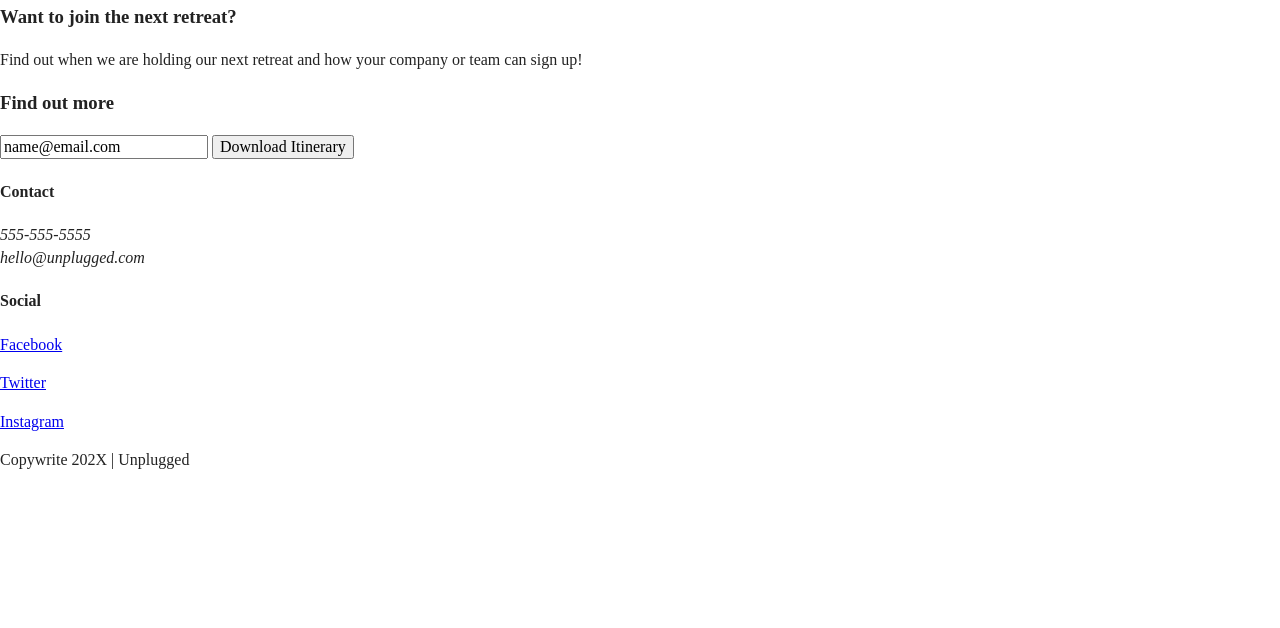
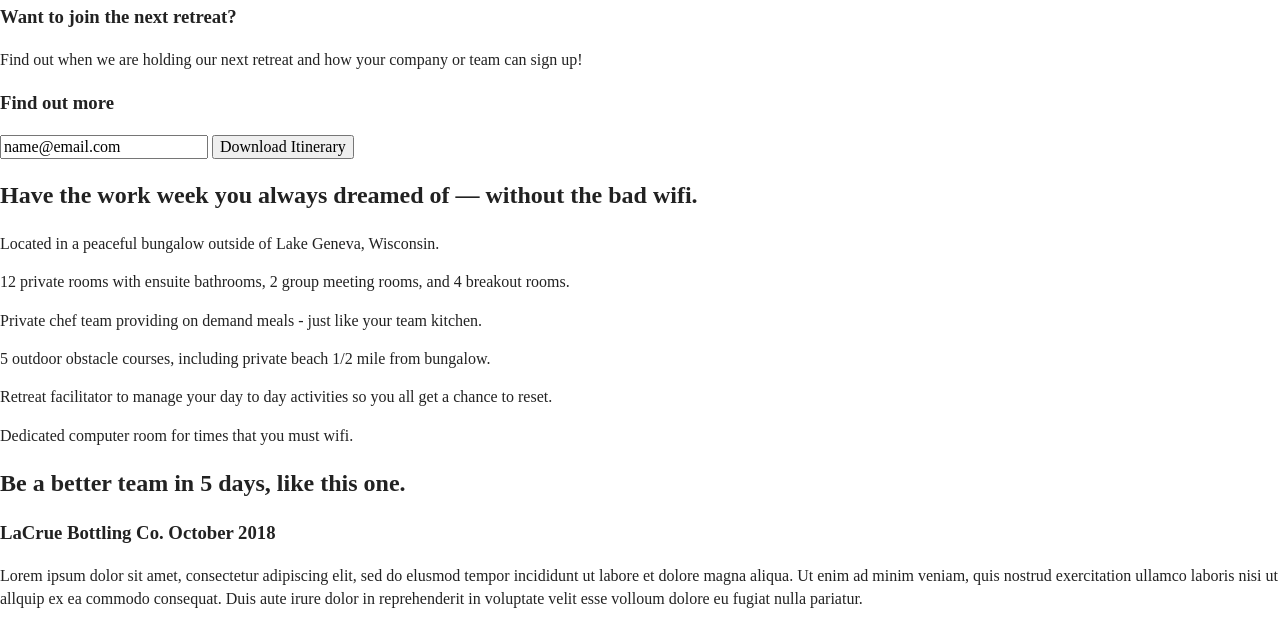
Before and after one commit to Abigail-S-O/unplugged-site, a plain HTML site: page index.html in a window 1280 px wide. Shown: the part 168-796 px from the top of the page. Drawn offline with Linux system fonts and the light colour scheme; files that its build step writes are made by us from their sources; files whose address does not match are found by name.

Commit message:
Updated html added reviews and features

```diff
--- a/index.html
+++ b/index.html
@@ -58,6 +58,58 @@
         </div>
       </div>
     </aside>
+
+    <section class="features">
+      <div class="content-wrapper">
+        <h2>Have the work week you always dreamed of — without the bad wifi.</h2>
+        <div class="features-items">
+          <article>
+            <p class="fontawesome-icon"></p>
+            <p class="features-item-description">Located in a peaceful bungalow outside of Lake Geneva, Wisconsin.</p>
+          </article>
+          <article>
+            <p class="fontawesome-icon"></p>
+            <p class="features-item-description">12 private rooms with ensuite bathrooms, 2 group meeting rooms, and 4
+              breakout rooms.</p>
+          </article>
+          <article>
+            <p class="fontawesome-icon"></p>
+            <p class="features-item-description">Private chef team providing on demand meals - just like your team
+              kitchen.</p>
+          </article>
+          <article>
+            <p class="fontawesome-icon"></p>
+            <p class="features-item-description">5 outdoor obstacle courses, including private beach 1/2 mile from
+              bungalow.</p>
+          </article>
+          <article>
+            <p class="fontawesome-icon"></p>
+            <p class="features-item-description">Retreat facilitator to manage your day to day activities so you all get
+              a
+              chance to reset.</p>
+          </article>
+          <article>
+            <p class="fontawesome-icon"></p>
+            <p class="features-item-description">Dedicated computer room for times that you must wifi.</p>
+          </article>
+        </div>
+      </div>
+    </section>
+
+    <section class="reviews">
+      <div class="content-wrapper">
+        <h2>Be a better team in 5 days, like this one.</h2>
+        <article>
+          <h3>LaCrue Bottling Co.
+            October 2018</h3>
+          <p>Lorem ipsum dolor sit amet, consectetur adipiscing elit, sed do elusmod tempor incididunt ut labore et
+            dolore magna aliqua. Ut enim ad minim veniam, quis nostrud exercitation ullamco laboris nisi ut allquip ex
+            ea commodo consequat. Duis aute irure dolor in reprehenderit in voluptate velit esse volloum dolore eu
+            fugiat nulla pariatur.</p>
+      </div>
+      </article>
+      </div>
+    </section>
   </main>
 
   <footer>
```
